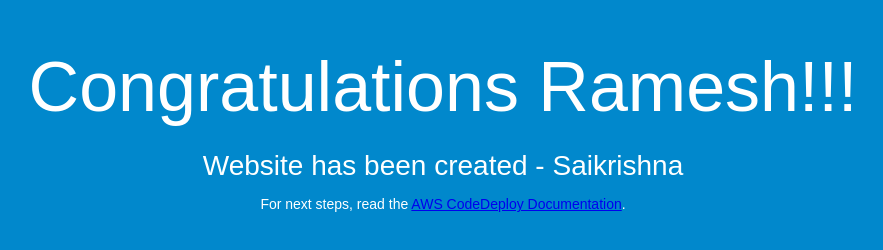
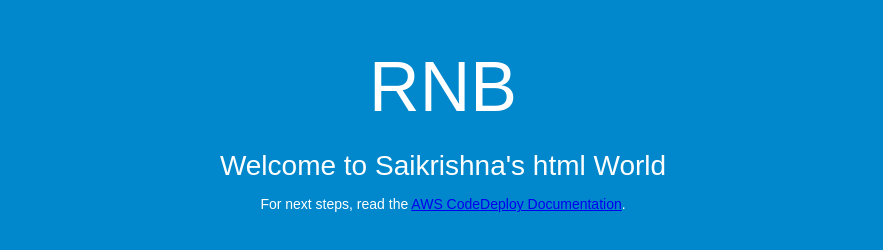
Before and after one commit to Raam043/Pipeline-HTML, a plain HTML site: page index.html in a window 1280 px wide. Shown: the whole page, without its empty margins (197-1080 px from the left). Drawn offline with Linux system fonts and the light colour scheme.

Commit message:
Update index.html

```diff
--- a/index.html
+++ b/index.html
@@ -26,8 +26,8 @@
 </head>
 <body>
   <div align="center">
-    <h1>Congratulations Ramesh!!!</h1>
-    <h2>Website has been created - Saikrishna</h2>
+    <h1>RNB</h1>
+    <h2>Welcome to Saikrishna's html World</h2>
     <p>For next steps, read the <a href="http://aws.amazon.com/documentation/codedeploy">AWS CodeDeploy Documentation</a>.</p>
   </div>
 </body>
```
